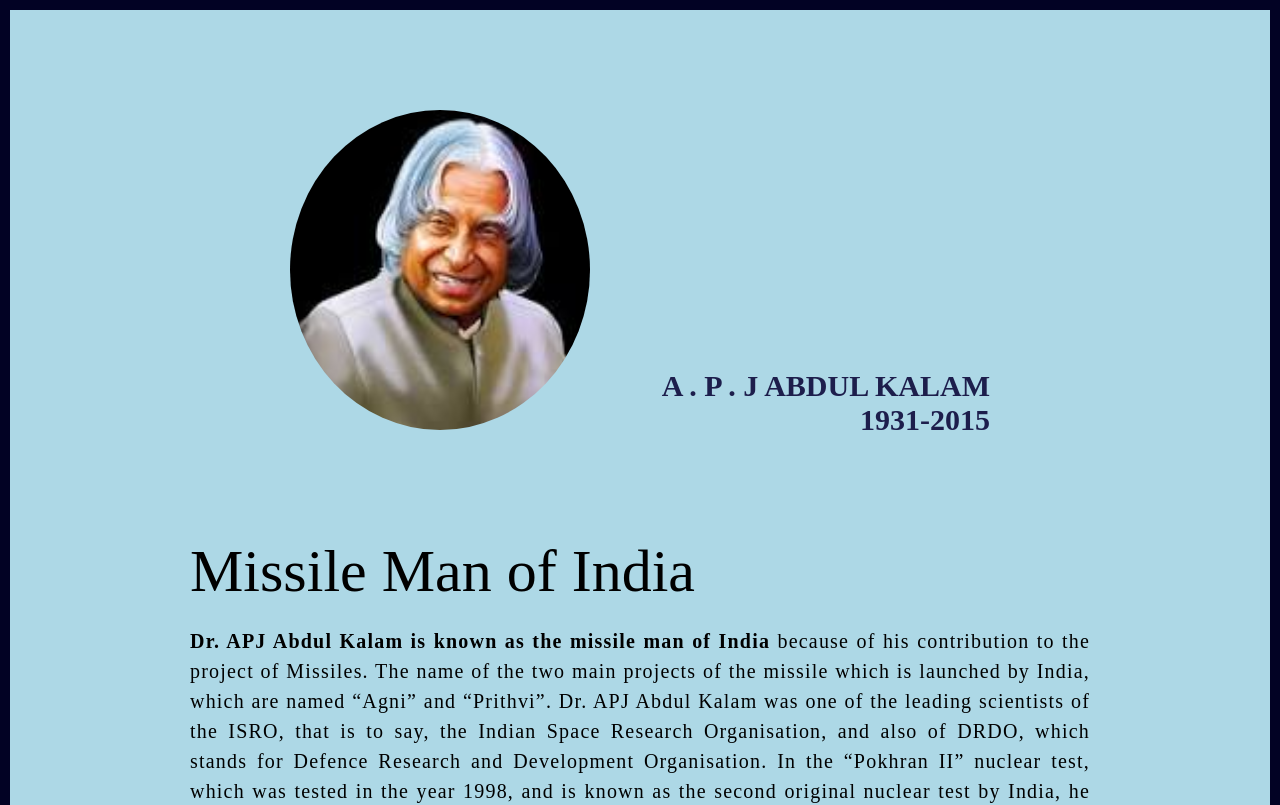
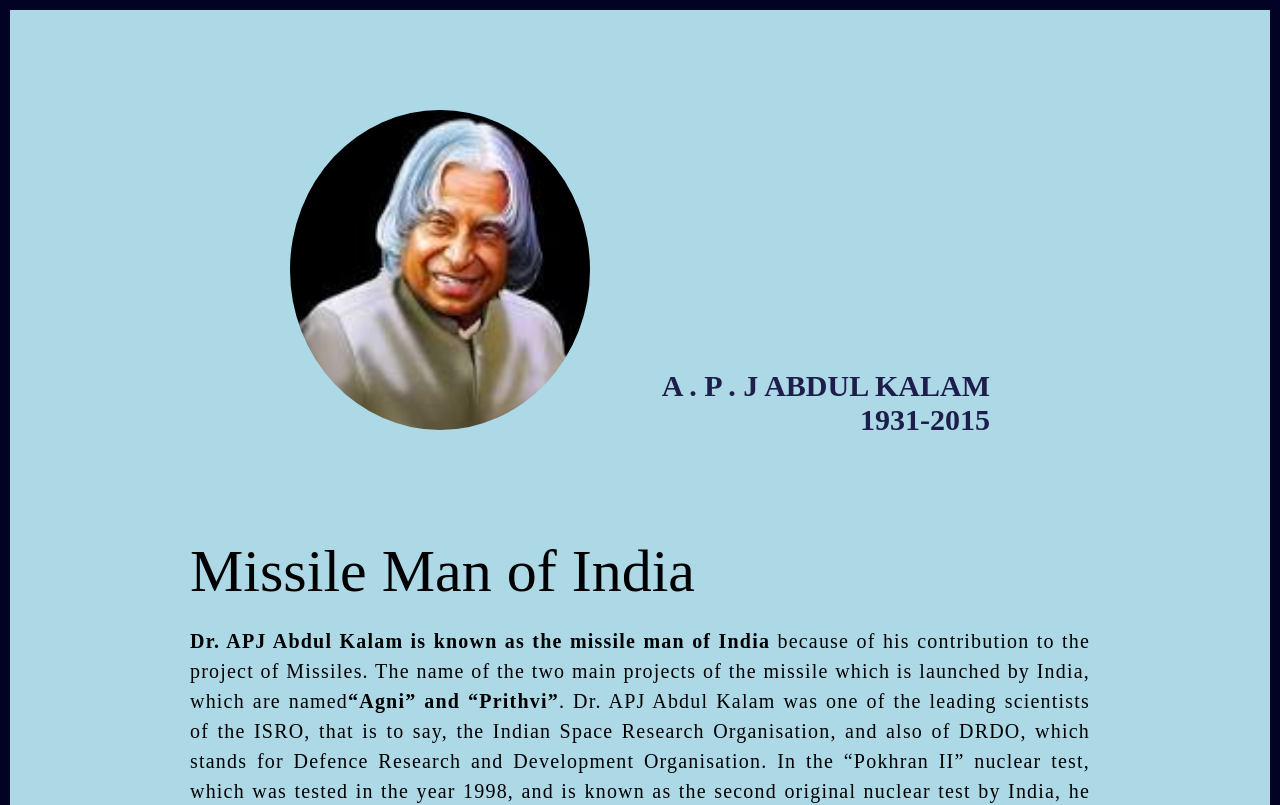
Before and after one commit to parveen-14/Project1, a plain HTML site: page index.html in a window 1280 px wide. Shown: the top 805 px of the page. Drawn offline with Linux system fonts and the light colour scheme.

Commit message:
bold some text

```diff
--- a/index.html
+++ b/index.html
@@ -23,7 +23,7 @@
             <p>
                 <b>Dr. APJ Abdul Kalam is known as the missile man of India</b> because of his contribution to the
                 project of Missiles. The name of the two main projects of the missile which is launched by India,
-                which are named “Agni” and “Prithvi”. Dr. APJ Abdul Kalam was one of the leading scientists of
+                which are named<b>“Agni” and “Prithvi”</b>. Dr. APJ Abdul Kalam was one of the leading scientists of
                 the ISRO, that is to say, the Indian Space Research Organisation, and also of DRDO, which
                 stands for Defence Research and Development Organisation. In the “Pokhran II” nuclear test,
                 which was tested in the year 1998, and is known as the second original nuclear test by India, he
```
